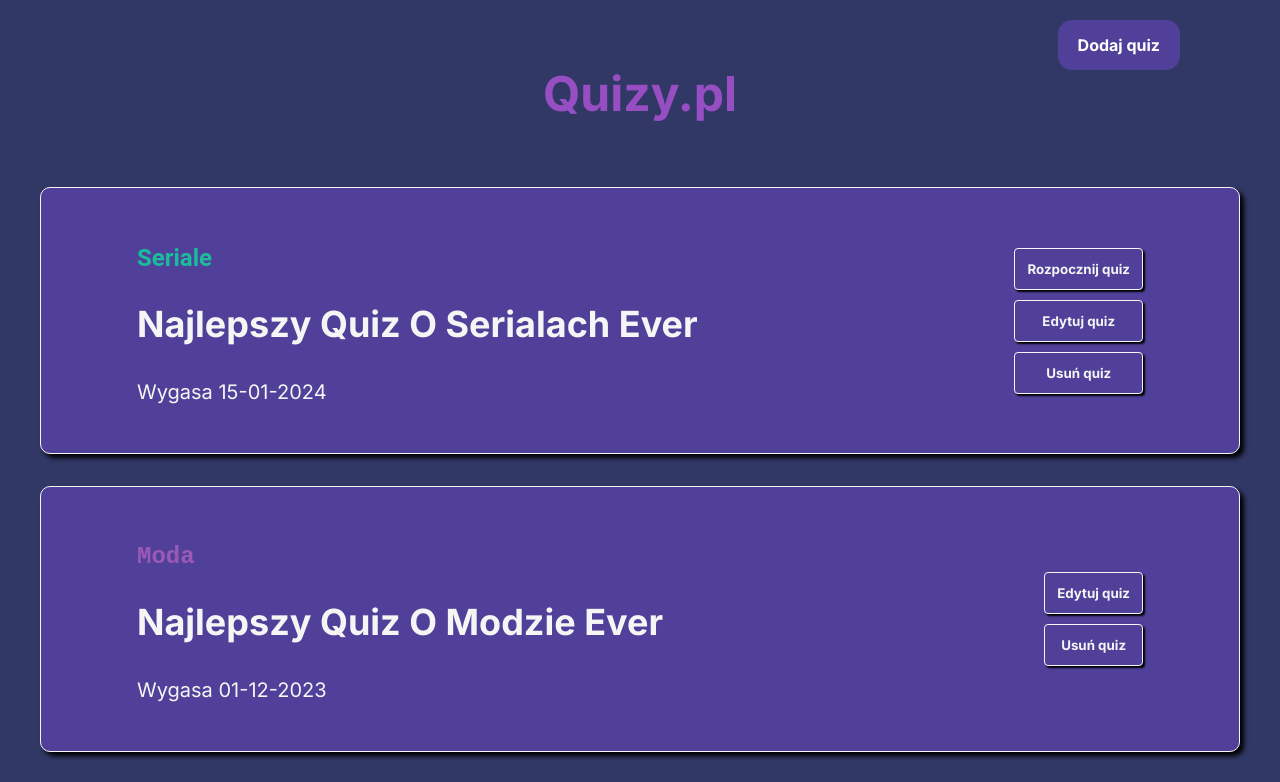
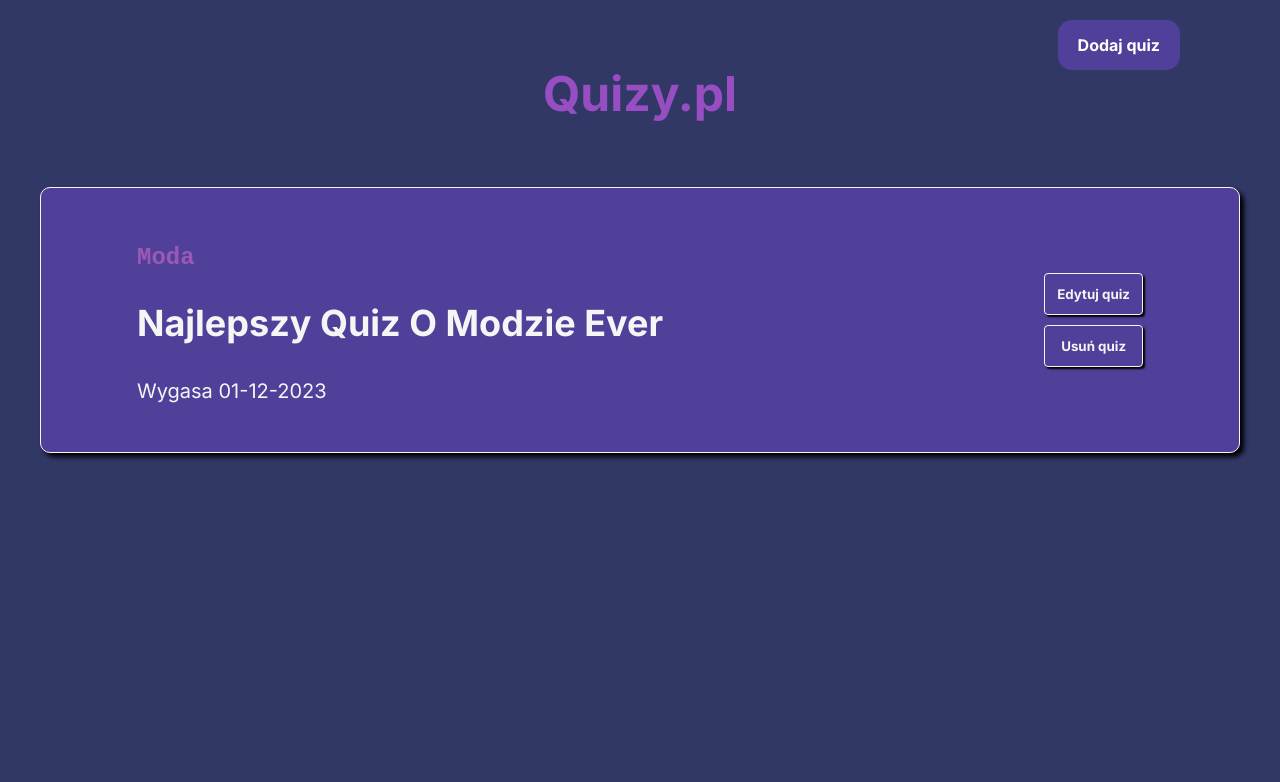
Before and after one commit to Squezer123/AngularProject, an Angular app: page /quiz in a window 1280 px wide. Shown: the top 782 px of the page. Built offline with nearby package versions, Linux system fonts and the light colour scheme.

Commit message:
Stworzono pipe do filtrowania po nazwie

```diff
--- a/src/app/app.module.ts
+++ b/src/app/app.module.ts
@@ -10,6 +10,7 @@ import { ReactiveFormsModule } from "@angular/forms";
 import { QuizConductorComponent } from './quiz-conductor/quiz-conductor.component';
 import { CategoryDirective } from './directives/category.directive';
 import { AnswerButtonComponent } from './quiz-conductor/answer-button/answer-button.component';
+import { FilterByNamePipe } from './pipes/filter-by-name.pipe';
 
 @NgModule({
   declarations: [
@@ -19,7 +20,8 @@ import { AnswerButtonComponent } from './quiz-conductor/answer-button/answer-but
     QuizFormComponent,
     QuizConductorComponent,
     CategoryDirective,
-    AnswerButtonComponent
+    AnswerButtonComponent,
+    FilterByNamePipe
   ],
   imports: [
     BrowserModule,
--- /dev/null
+++ b/src/app/pipes/filter-by-name.pipe.ts
@@ -0,0 +1,13 @@
+import { Pipe, PipeTransform } from '@angular/core';
+import { Quiz } from "../domain/quiz.model";
+
+@Pipe({
+  name: 'filterByName'
+})
+export class FilterByNamePipe implements PipeTransform {
+
+  transform(quizy: Quiz[], nazwa: string): Quiz[] {
+    return quizy.filter((quiz) => quiz.nazwa.includes(nazwa));
+  }
+
+}
--- a/src/app/quiz-list/quiz-list.component.html
+++ b/src/app/quiz-list/quiz-list.component.html
@@ -4,5 +4,5 @@
     <router-outlet class="AddQuiz"><button (click)="addQuiz()">Dodaj quiz</button></router-outlet>
   </div>
 
-  <app-quiz-list-element *ngFor="let quiz of quizy" [quiz]="quiz"></app-quiz-list-element>
+  <app-quiz-list-element *ngFor="let quiz of quizy | filterByName:'mod'" [quiz]="quiz"></app-quiz-list-element>
 </div>
```
